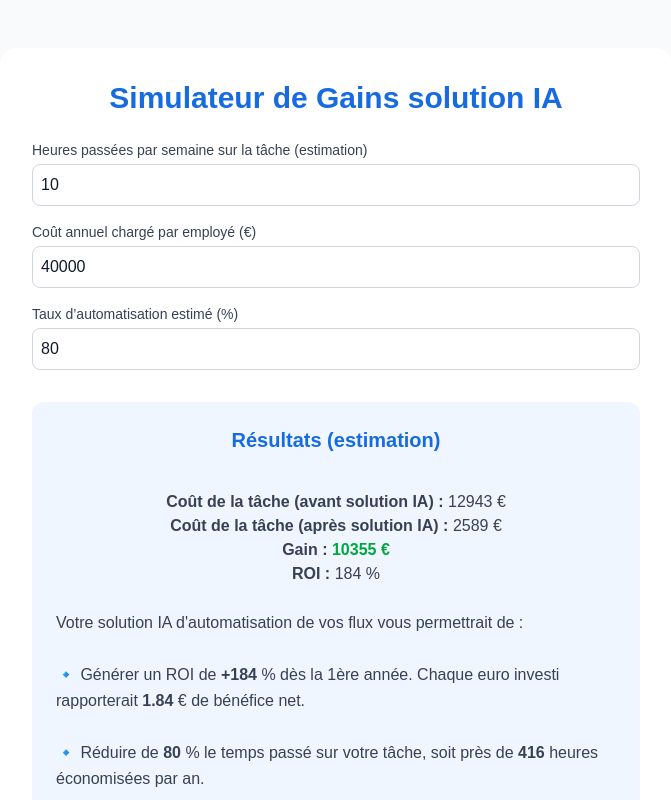
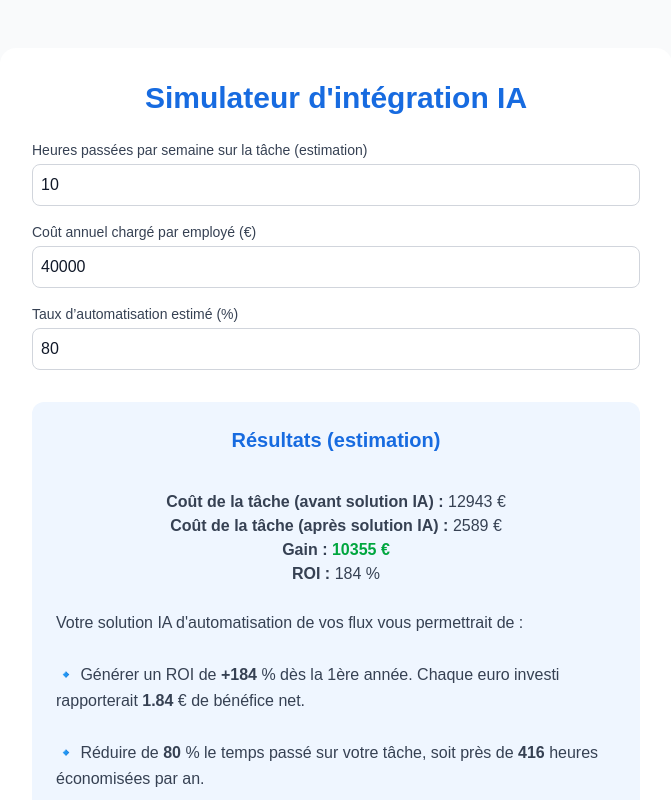
Before and after one commit to Liverstone999/ia-qelium, a Next.js app: page /simulateur in a window 1280 px wide. Shown: the top 800 px of the page, without its empty margins (304-975 px from the left). Built offline with nearby package versions, Linux system fonts and the light colour scheme.

Commit message:
Modifications simulateur : mise à jour page.tsx

```diff
--- a/app/simulateur/page.tsx
+++ b/app/simulateur/page.tsx
@@ -48,7 +48,7 @@ export default function Simulateur() {
     <div className="min-h-screen bg-gray-50 flex flex-col items-center justify-center px-4 py-12">
       <div className="max-w-2xl w-full bg-white shadow-xl rounded-2xl p-8">
         <h1 className="text-3xl font-bold text-center text-[#176be0] mb-6">
-          Simulateur de Gains solution IA
+          Simulateur d'intégration IA
         </h1>
 
         {/* Formulaire principal */}
```
